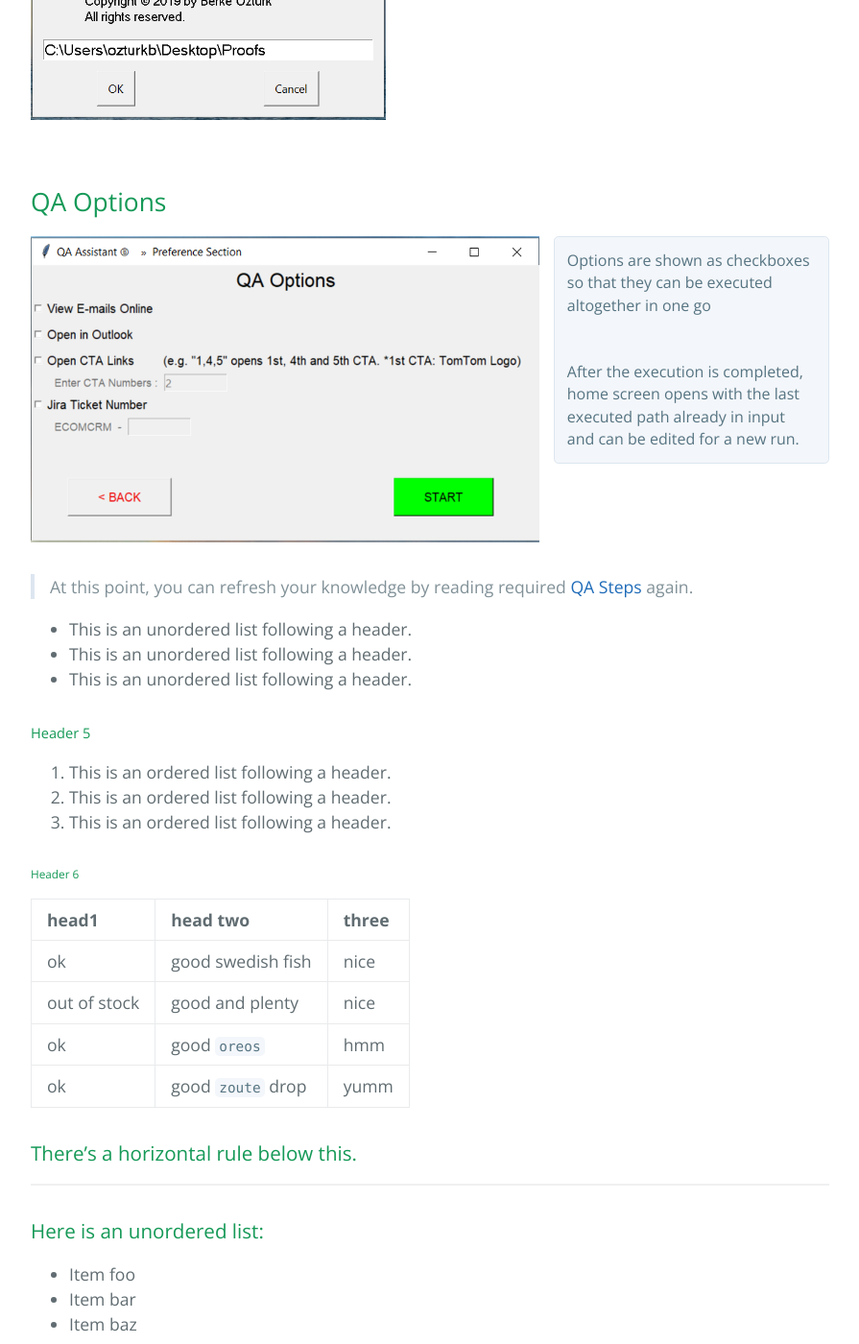
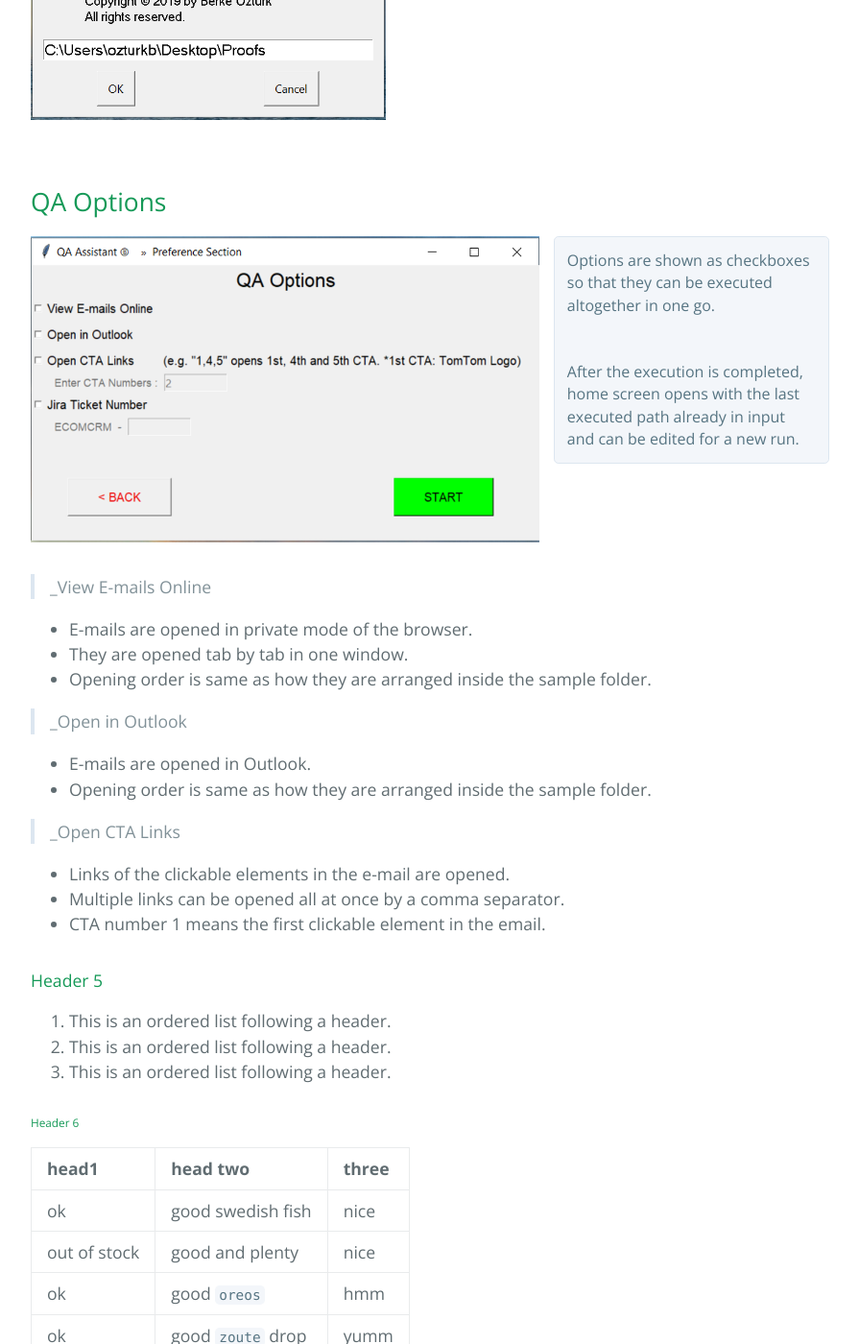
Before and after one commit to berkeozturk/QA-Assistant, a Jekyll site: the page built from index.md, in a window 1280 px wide and 1400 px high, scrolled down 2745 px. Shown: the whole window at 96% size, without its empty margins (192-1087 px from the left). Built offline with Jekyll 4.4.1, drawn with Linux system fonts in a browser that asks for light colours.

Commit message:
Update index.md

```diff
--- a/index.md
+++ b/index.md
@@ -67,16 +67,31 @@ _**The user interface shows the options you can choose with the tool in the imag
 
 <div style="overflow: auto">
   <img src="/QA-Assistant/assets/images/qa_options.png" alt="qa_options" style="max-width: 530px; float: left; margin: 0 15px 15px 0;">
-  <p style="color: #567482; background-color: #f3f6fa; border: solid 1px #dce6f0; padding: 0.8rem; overflow: auto; font-size: 16px; line-height: 1.45; border-radius: 0.3rem; margin:0">Options are shown as checkboxes so that they can be executed altogether in one go<br><br><br>After the execution is completed, home screen opens with the last executed path already in input and can be edited for a new run.</p>
+  <p style="color: #567482; background-color: #f3f6fa; border: solid 1px #dce6f0; padding: 0.8rem; overflow: auto; font-size: 16px; line-height: 1.45; border-radius: 0.3rem; margin:0">Options are shown as checkboxes so that they can be executed altogether in one go.<br><br><br>After the execution is completed, home screen opens with the last executed path already in input and can be edited for a new run.</p>
 </div>
-> At this point, you can refresh your knowledge by reading required <a href="#qa_steps">QA Steps</a> again.
+> _View E-mails Online
 >
 
-*   This is an unordered list following a header.
-*   This is an unordered list following a header.
-*   This is an unordered list following a header.
+*   E-mails are opened in private mode of the browser.
+*   They are opened tab by tab in one window.
+*   Opening order is same as how they are arranged inside the sample folder.
 
-##### Header 5
+
+> _Open in Outlook
+>
+
+*   E-mails are opened in Outlook.
+*   Opening order is same as how they are arranged inside the sample folder.
+
+
+> _Open CTA Links
+>
+
+*   Links of the clickable elements in the e-mail are opened.
+*   Multiple links can be opened all at once by a comma separator.
+*   CTA number 1 means the first clickable element in the email.
+
+#### Header 5
 
 1.  This is an ordered list following a header.
 2.  This is an ordered list following a header.
```
